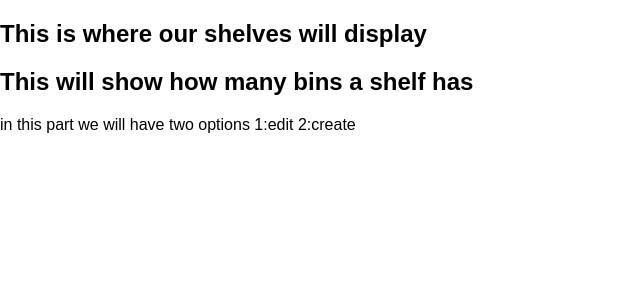
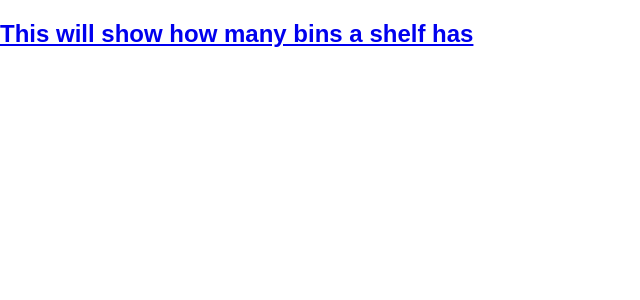
Before and after one commit to tingey21/Simulation1, a React (Create React App) app: page /#/bins/1 in a window 1280 px wide. Shown: the top 300 px of the page, without its empty margins (0-640 px from the left). Built offline with nearby package versions, Linux system fonts and the light colour scheme.

Commit message:
got all links and routes working

```diff
--- a/src/App.js
+++ b/src/App.js
@@ -1,11 +1,13 @@
 import React, { Component } from 'react';
-import Shelves from './components/Shelves';
+import router from './router.js'
 
 
 class App extends Component {
   render() {
     return (
-      <Shelves/>
+      <div>
+        {router}
+      </div>
     )
   }
 }
--- a/src/components/BinDetail.js
+++ b/src/components/BinDetail.js
@@ -4,7 +4,6 @@ export default class BinDetail extends Component{
     render(){
         return(
             <div>
-
                 in this part we will have two options
                 1:edit
                 2:create
--- a/src/components/Bins.js
+++ b/src/components/Bins.js
@@ -1,15 +1,15 @@
-import React,{Component} from 'react';
-import BinDetail from './BinDetail';
+import React, { Component } from 'react';
+import { Link } from 'react-router-dom';
 
-export default class Bins extends Component{
-    render(){
-        return(
+export default class Bins extends Component {
+    render() {
+        return (
 
             <div>
+                <Link to ='/bins/detail'>
                 <h2>This will show how many bins a shelf has</h2>
-            <BinDetail/>
-
-                </div>
+                </Link>
+            </div>
         )
     }
 }
--- a/src/components/Shelves.js
+++ b/src/components/Shelves.js
@@ -1,16 +1,13 @@
-import React,{Component} from 'react';
-import Bins from './Bins';
+import React, { Component } from 'react';
+import {Link} from 'react-router-dom';
 
-
-export default class Shelves extends Component{
-    render(){
-        return(
+export default class Shelves extends Component {
+    render() {
+        return (
             <div>
+                <Link to='/bins/:id'>
                 <h2>This is where our shelves will display </h2>
-                <Bins/>
-
-
-
+                </Link>
             </div>
         )
     }
--- a/src/index.js
+++ b/src/index.js
@@ -3,7 +3,11 @@ import ReactDOM from 'react-dom';
 import './index.css';
 import App from './App';
 import registerServiceWorker from './registerServiceWorker';
-import {HashRouter} from 'react-router-dom'
+import { HashRouter } from 'react-router-dom'
 
-ReactDOM.render(<App />, document.getElementById('root'));
+ReactDOM.render(
+    <HashRouter>
+        <App />
+    </HashRouter>
+    , document.getElementById('root'));
 registerServiceWorker();
--- a/src/router.js
+++ b/src/router.js
@@ -0,0 +1,14 @@
+import React from 'react';
+import { Switch, Route } from 'react-router-dom';
+import Shelves from './components/Shelves';
+import Bins from './components/Bins';
+import BinDetail from './components/BinDetail';
+
+export default (
+
+    <Switch>
+        <Route exact path='/' component={Shelves} />
+        <Route path='/bins/detail' component={BinDetail} />
+        <Route path='/bins/:id' component={Bins} />
+    </Switch>
+)
```
